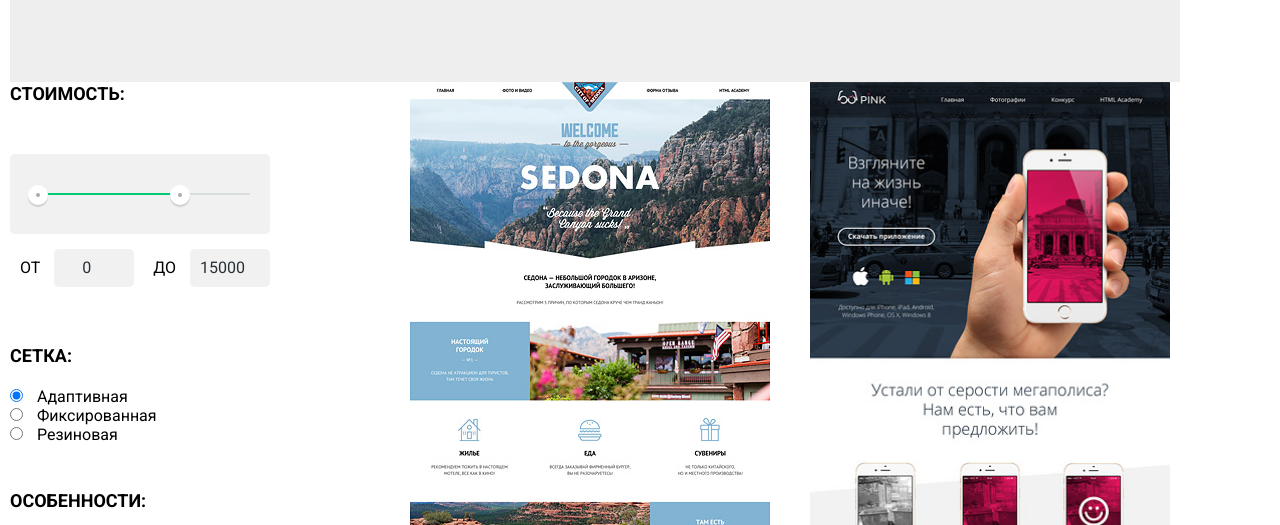
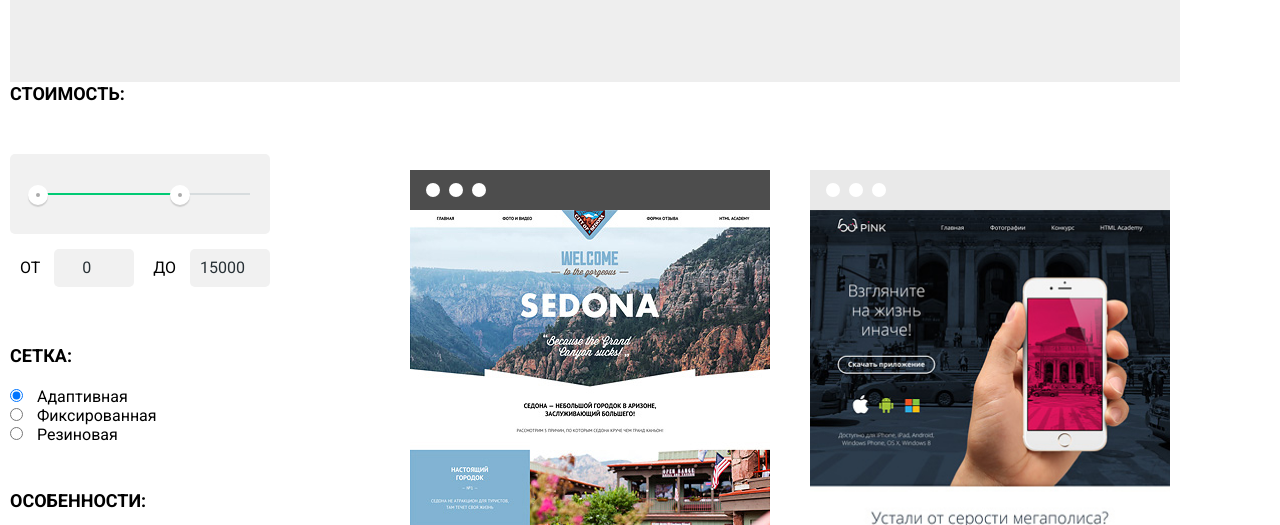
Before and after one commit to Vitaliy-Bel/1480293-nerds-28, a plain HTML site: page catalog.html in a window 1280 px wide. Shown: the part 275-800 px from the top of the page. Drawn offline with Linux system fonts and the light colour scheme.

Commit message:
Доделки

```diff
--- a/catalog.html
+++ b/catalog.html
@@ -102,24 +102,43 @@
         </div>
         <div class="catalog">
           <h3 class="visually-hidden">Каталог шаблонов</h3>
+
           <ul class="catalog-list">
             <li>
               <img src="img/sedona.jpg" alt="Шаблон Sedona" width="360px" height="580px">
+              <div class="circle circle-left"></div>
+              <div class="circle circle-center"></div>
+              <div class="circle circle-right"></div>
             </li>
             <li>
               <img src="img/pink.jpg" alt="Шаблон Pink" width="360px" height="580px">
+              <div class="circle circle-left"></div>
+              <div class="circle circle-center"></div>
+              <div class="circle circle-right"></div>
             </li>
             <li>
               <img src="img/barbershop.jpg" alt="Шаблон Barbershop" width="360px" height="580px">
+              <div class="circle circle-left"></div>
+              <div class="circle circle-center"></div>
+              <div class="circle circle-right"></div>
             </li>
             <li>
               <img src="img/mishka.jpg" alt="Шаблон Mishka" width="360px" height="580px">
+              <div class="circle circle-left"></div>
+              <div class="circle circle-center"></div>
+              <div class="circle circle-right"></div>
             </li>
             <li>
               <img src="img/uo.jpg" alt="Шаблон UO" width="360px" height="580px">
+              <div class="circle circle-left"></div>
+              <div class="circle circle-center"></div>
+              <div class="circle circle-right"></div>
             </li>
             <li>
               <img src="img/kvast.jpg" alt="Шаблон Kvast" width="360px" height="580px">
+              <div class="circle circle-left"></div>
+              <div class="circle circle-center"></div>
+              <div class="circle circle-right"></div>
             </li>
           </ul>
           <ul class="catalog-pages">
--- a/style.css
+++ b/style.css
@@ -910,15 +910,55 @@ li [id="basket"] {
   list-style: none;
 }
 
-.catalog-list li {
-width: 360px;
-height: 620px;
-margin: 0;
-padding: 0;
-margin-bottom: 30px;
+.catalog-list li { /* почему не работает при селекторе .catalog-list li? */
+  position: relative;
+  width: 360px;
+  height: 620px;
+  padding: 0;
+  padding-bottom: 30px;
+  padding-top: 88px;
 }
 
+.catalog-list li::before {
 
+  display: flex;
+  content: "";
+  top: 10px;
+  right: 30px;
+  background-color: var(--basic-filter-gray);
+  height: 40px;
+  width: 360px;
+  opacity: 0.12;
+}
+
+.circle {
+  position: absolute;
+  top: 101px;
+  left: 16px;
+  width: 14px;
+  height: 14px;
+  background-color: var(--basic-white);
+  border-radius: 50%;
+}
+
+.circle-left {
+  top: 101px;
+  left: 16px;
+}
+
+.circle-center {
+  top: 101px;
+  left: 39px;
+}
+
+.circle-right {
+  top: 101px;
+  left: 62px;
+}
+
+.catalog-list li:first-child::before {
+  opacity: 1;
+}
 
 .catalog-pages {
   font: inherit;
```
